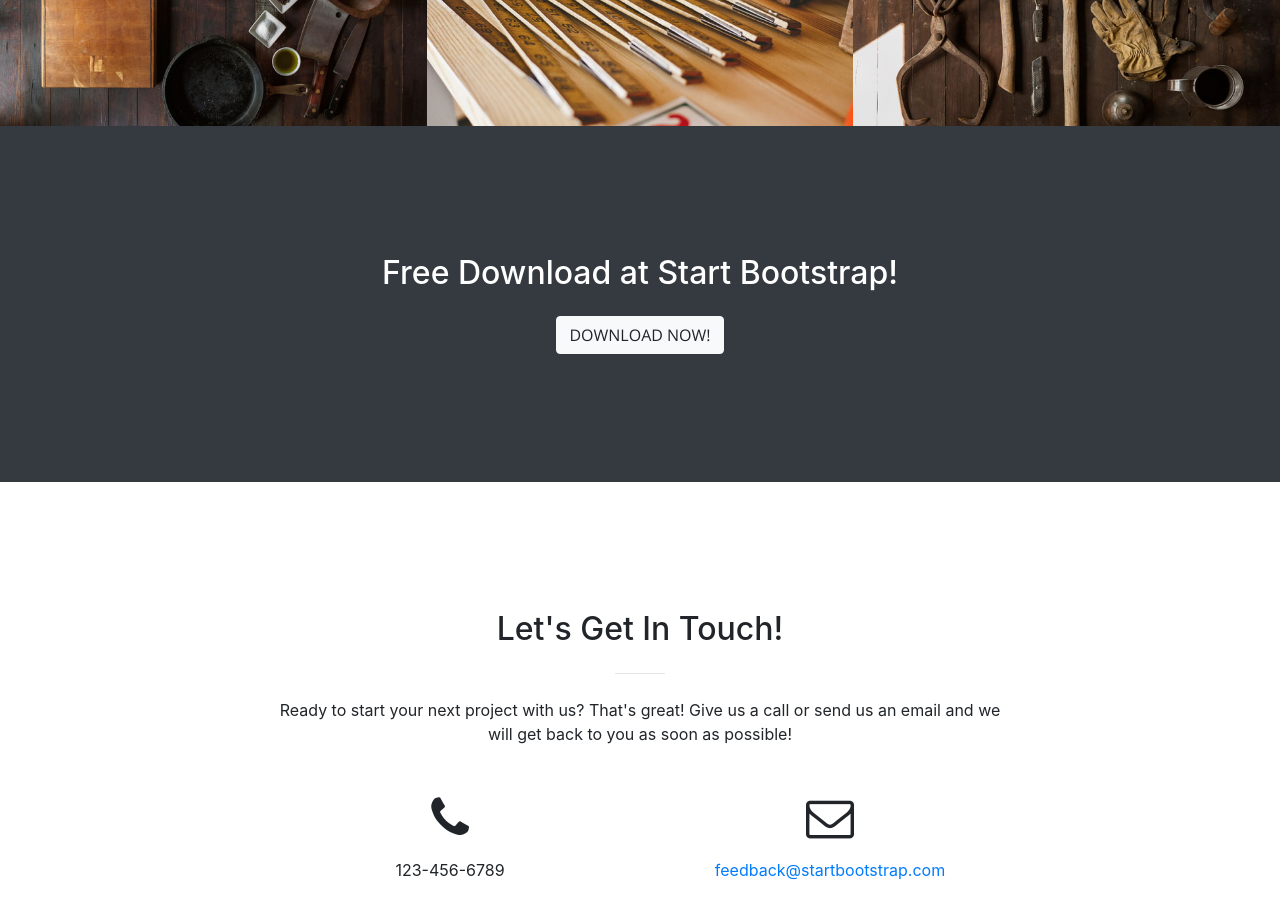
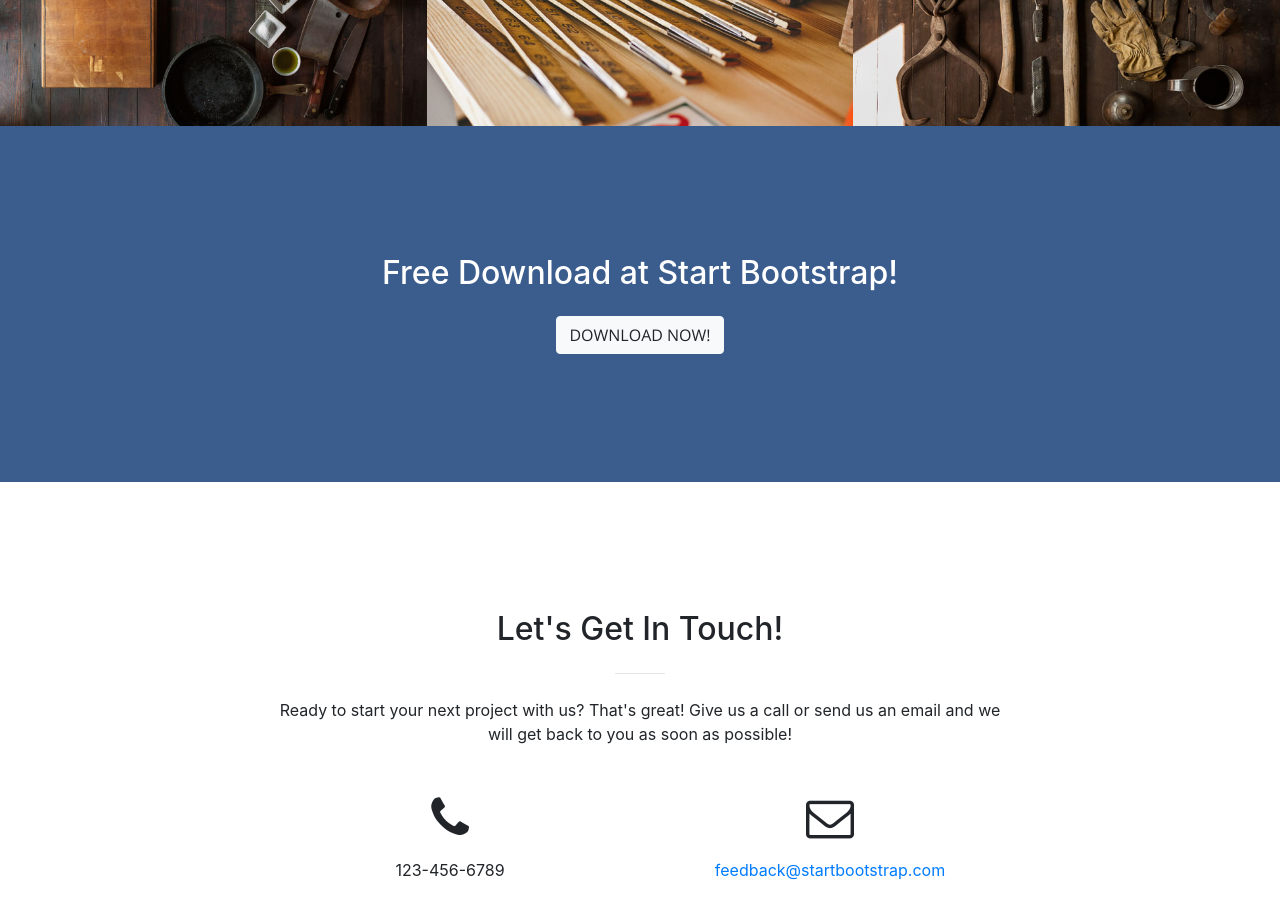
Before and after one commit to jshjsh04/jshjsh06.github.io, a website with bundled scripts: page index.html in a window 1280 px wide. Shown: the part 2180-3098 px from the top of the page. Built offline with nearby package versions, Linux system fonts and the light colour scheme.

Commit message:
Add bg-navyblue, Modify section class "Free Download at ~" background

```diff
--- a/css/creative.css
+++ b/css/creative.css
@@ -44,6 +44,10 @@ h6 {
 
 .bg-dark {
   background-color: #212529 !important;
+}
+
+.bg-navyblue {
+  background-color: #3b5d8e;
 }
 
 .text-faded {
--- a/index.html
+++ b/index.html
@@ -224,7 +224,7 @@
       </div>
     </section>
 
-    <section class="bg-dark text-white">
+    <section class="bg-navyblue text-white">
       <div class="container text-center">
         <h2 class="mb-4">Free Download at Start Bootstrap!</h2>
         <a class="btn btn-light btn-xl sr-button" href="http://startbootstrap.com/template-overviews/creative/">Download Now!</a>
```
